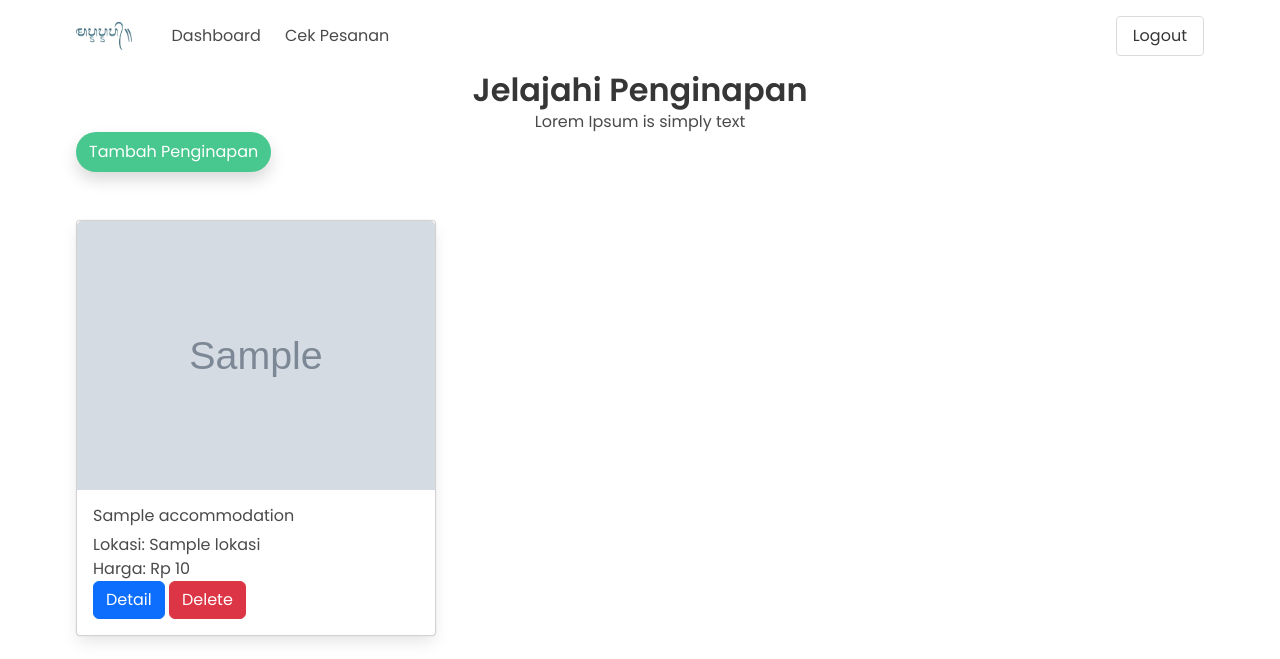
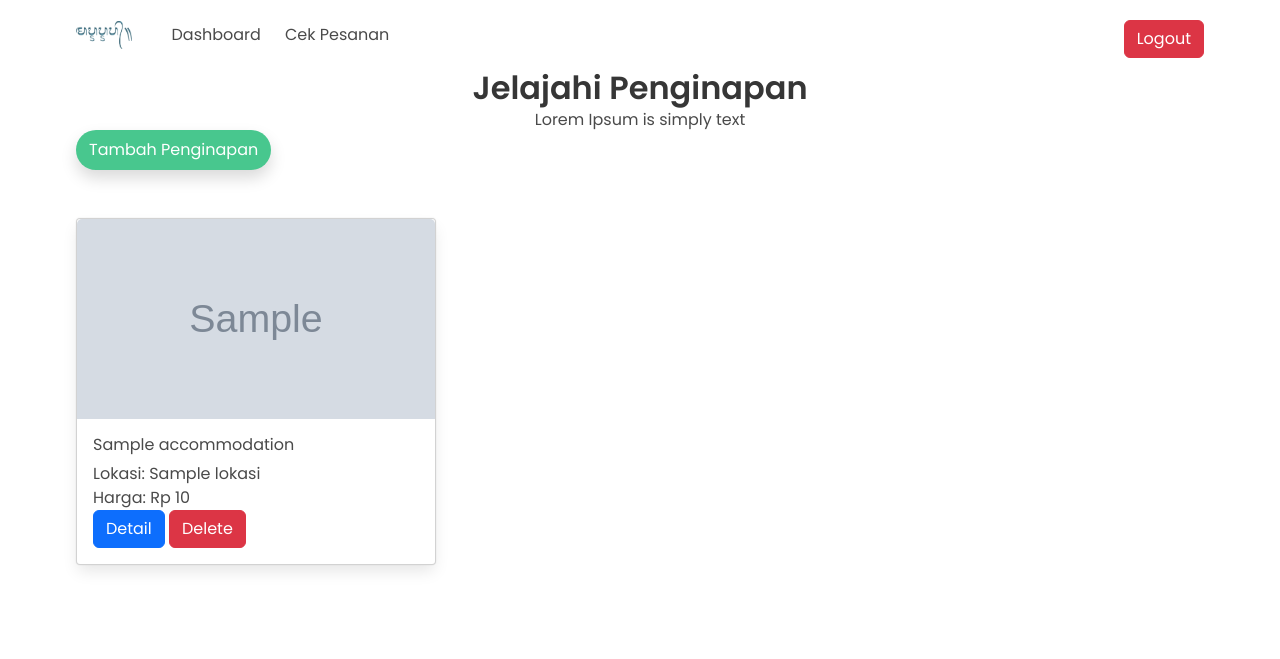
Before and after one commit to Dekguss/Final-Project, a Flask app: template templates/dasboard_admin.html in a window 1280 px wide. Shown: the top 659 px of the page. Run offline with Flask 3, Linux system fonts and the light colour scheme; the template is opened without the code that fills it: most values are stand-ins (such as "Sample title", 1, 10 or a date in 2020); grey boxes marked "Sample" are stand-in pictures; some libraries are stand-ins or nearby versions.

Commit message:
dashboard

```diff
--- a/templates/dasboard_admin.html
+++ b/templates/dasboard_admin.html
@@ -81,7 +81,7 @@
                 <div class="navbar-end navbar-auth">
                     <div class="navbar-item">
                         <div class="buttons">
-                            <a class="button is-logout" href="#">Logout</a>
+                            <a class="btn btn-danger is-logout" href="#">Logout</a>
                         </div>
                     </div>
                 </div>
@@ -107,7 +107,7 @@
                     <div class="col">
                         <div class="card">
                             <img src="{{ url_for('static', filename='image_penginapan/' + accommodation['gambar']) }}"
-                                class="card-img-top" alt="...">
+                                class="card-img-top" alt="..." style="height: 200px; object-fit: cover;" >
                             <div class="card-body">
                                 <h5 class="card-title">{{ accommodation['nama'] }}</h5>
                                 <p class="card-text">Lokasi: {{ accommodation['lokasi'] }}</p>
```
